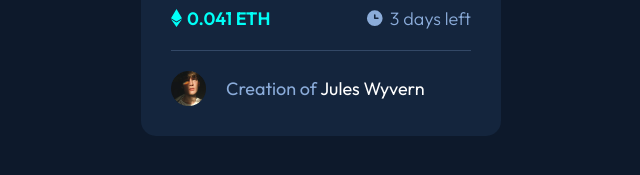
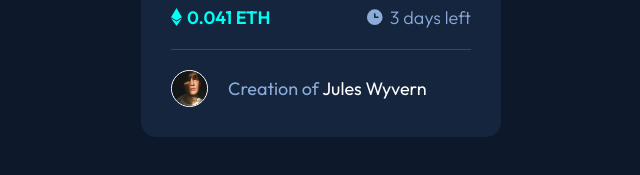
Before and after one commit to Pendi85/nft-preview-card-component-main, a plain HTML site: page index.html in a window 1280 px wide. Shown: the part 563-738 px from the top of the page, 319-959 px from the left. Drawn offline with Linux system fonts and the light colour scheme.

Commit message:
Border Footer card Profile Photo

```diff
--- a/assets/styles/styles-main.css
+++ b/assets/styles/styles-main.css
@@ -139,6 +139,8 @@ h1:hover, span:hover {
 .footer-card img {
     width: 35px;
     height: 35px;
+    border-radius: 50%;
+    border: 1px solid hsl(0, 0%, 100%);
 }
 
 .footer-card p {
```
